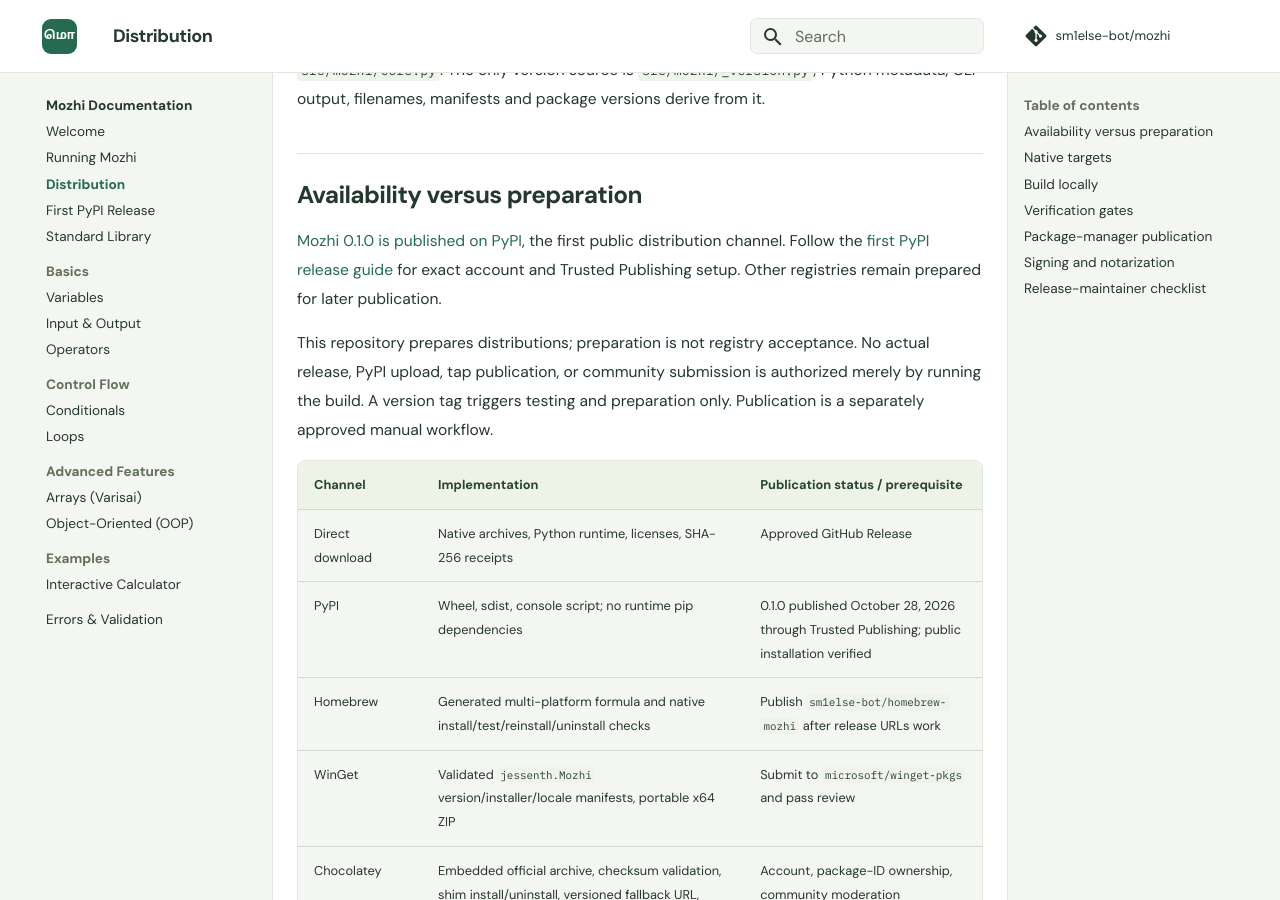
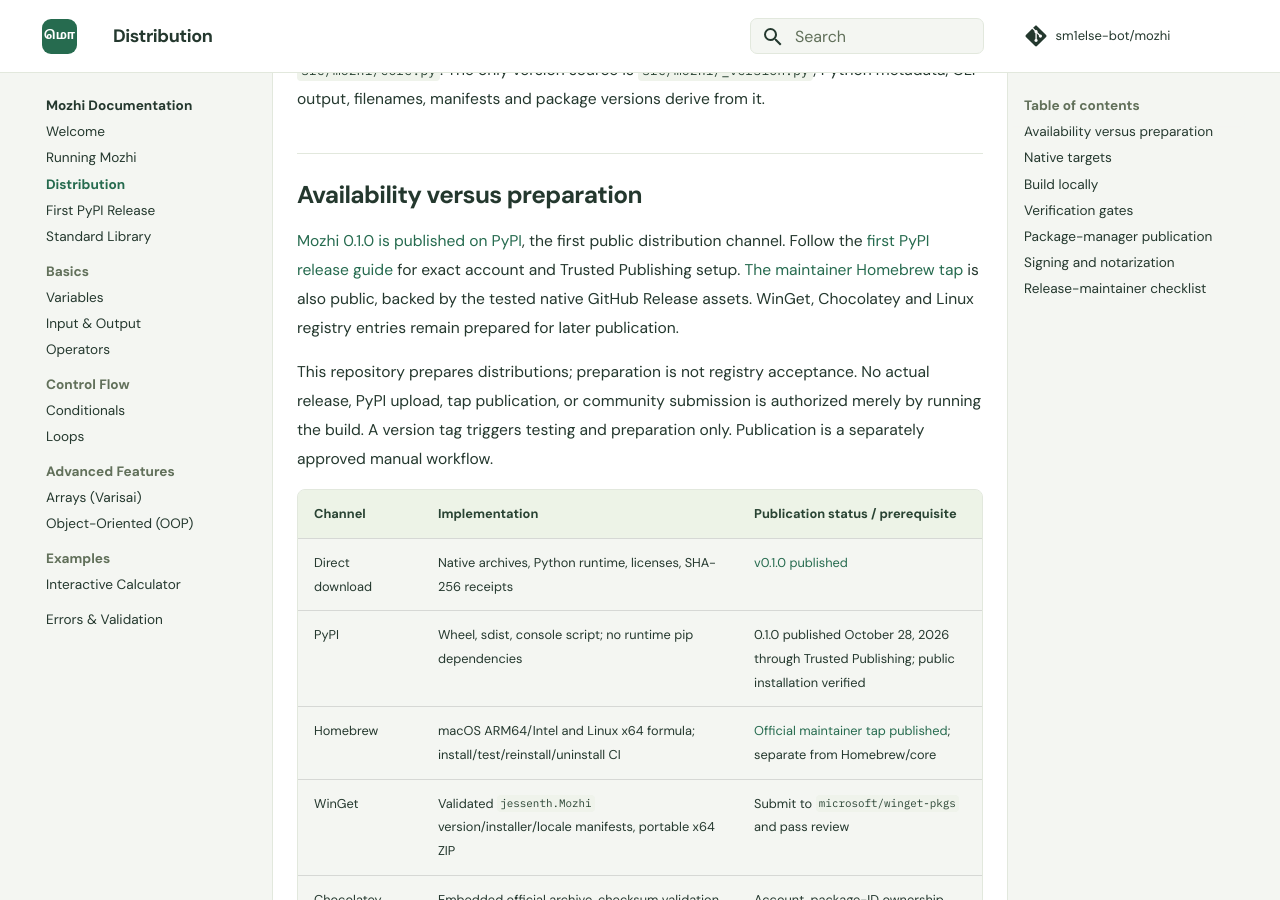
Before and after one commit to sm1else-bot/mozhi, an MkDocs documentation site: the page built from docs/distribution.md, in a window 1280 px wide and 900 px high, scrolled down 274 px. Built offline with MkDocs 1.6.1 and Material for MkDocs 9.7.7, drawn with Linux system fonts in a browser that asks for light colours; comment, search, counter and statistics services are not loaded; some of the changed text lies outside the part shown.

Commit message:
Document the verified Homebrew tap and native GitHub release

```diff
--- a/docs/distribution.md
+++ b/docs/distribution.md
@@ -10,7 +10,7 @@
 
 [Mozhi 0.1.0 is published on PyPI](https://pypi.org/project/mozhi/0.1.0/), the first public distribution channel. Follow the
 [first PyPI release guide](pypi-release.md) for exact account and Trusted
-Publishing setup. Other registries remain prepared for later publication.
+Publishing setup. [The maintainer Homebrew tap](https://github.com/sm1else-bot/homebrew-mozhi) is also public, backed by the tested native GitHub Release assets. WinGet, Chocolatey and Linux registry entries remain prepared for later publication.
 
 This repository prepares distributions; preparation is not registry acceptance.
 No actual release, PyPI upload, tap publication, or community submission is
@@ -19,9 +19,9 @@
 
 | Channel | Implementation | Publication status / prerequisite |
 | --- | --- | --- |
-| Direct download | Native archives, Python runtime, licenses, SHA-256 receipts | Approved GitHub Release |
+| Direct download | Native archives, Python runtime, licenses, SHA-256 receipts | [v0.1.0 published](https://github.com/sm1else-bot/mozhi/releases/tag/v0.1.0) |
 | PyPI | Wheel, sdist, console script; no runtime pip dependencies | 0.1.0 published October 28, 2026 through Trusted Publishing; public installation verified |
-| Homebrew | Generated multi-platform formula and native install/test/reinstall/uninstall checks | Publish `sm1else-bot/homebrew-mozhi` after release URLs work |
+| Homebrew | macOS ARM64/Intel and Linux x64 formula; install/test/reinstall/uninstall CI | [Official maintainer tap published](https://github.com/sm1else-bot/homebrew-mozhi); separate from Homebrew/core |
 | WinGet | Validated `jessenth.Mozhi` version/installer/locale manifests, portable x64 ZIP | Submit to `microsoft/winget-pkgs` and pass review |
 | Chocolatey | Embedded official archive, checksum validation, shim install/uninstall, versioned fallback URL, nupkg | Account, package-ID ownership, community moderation |
 | AUR | Generated `mozhi-bin` PKGBUILD with exact archive digest | AUR account/SSH key, name check and maintenance |
@@ -134,9 +134,10 @@
 files use real computed hashes, not placeholders. URLs target the matching
 versioned GitHub Release; test every URL after publishing it.
 
-**Homebrew:** use the generated `homebrew-mozhi/Formula/mozhi.rb` to populate the
-official `sm1else-bot/homebrew-mozhi` tap once that release exists. Then the user
-workflow is `brew tap sm1else-bot/mozhi` followed by
+**Homebrew:** the official maintainer tap is public at
+[`sm1else-bot/homebrew-mozhi`](https://github.com/sm1else-bot/homebrew-mozhi). Install
+directly with `brew install sm1else-bot/mozhi/mozhi`, or run
+`brew tap sm1else-bot/mozhi` followed by
 `brew install sm1else-bot/mozhi/mozhi`. For the short `brew install mozhi`
 command, Homebrew 6 requires trusting the formula first with
 `brew trust --formula sm1else-bot/mozhi/mozhi`.
```
Also changed, not shown: README.md (+10 -1 lines), packaging/homebrew-tap/README.md (+23 -19 lines), 1 other file.
